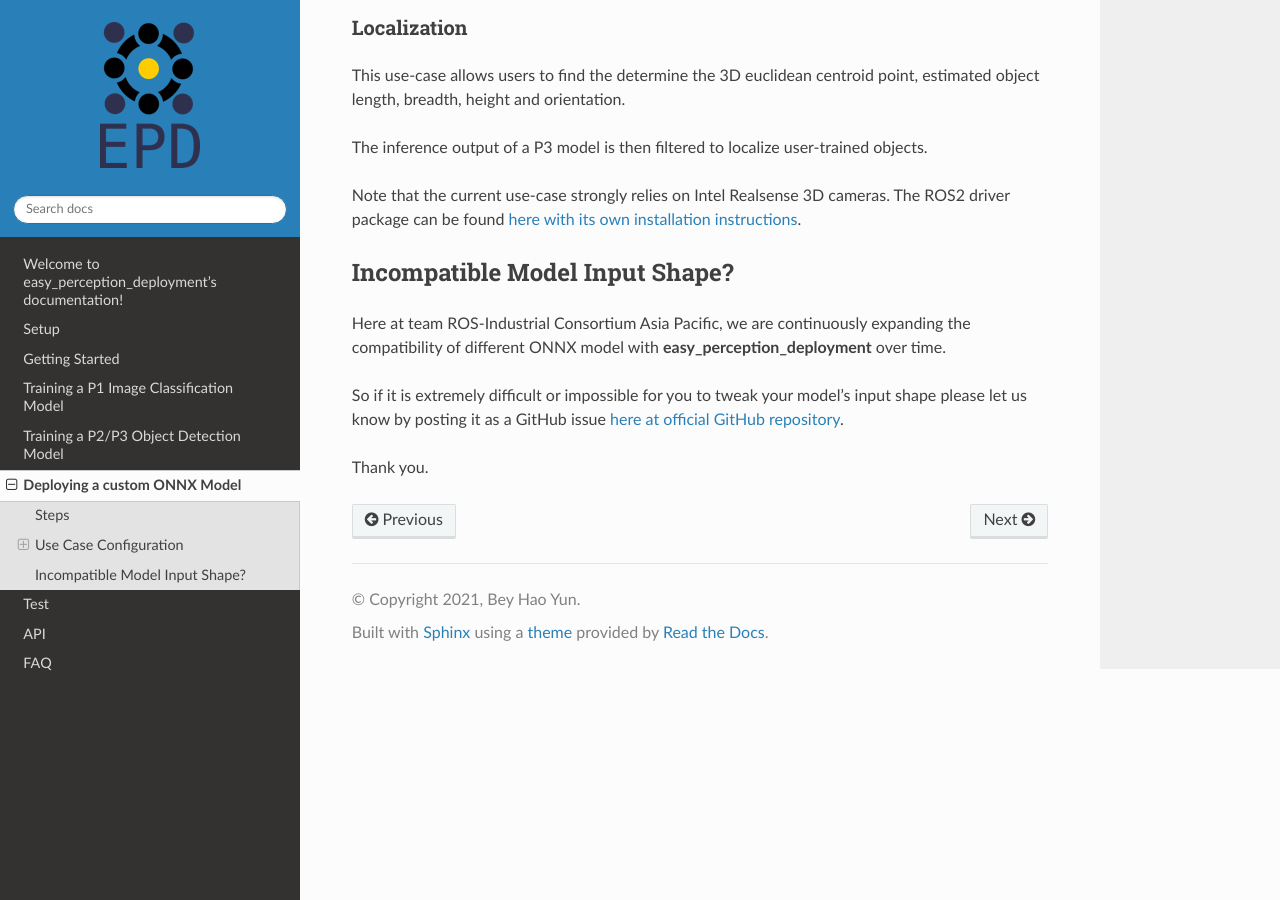
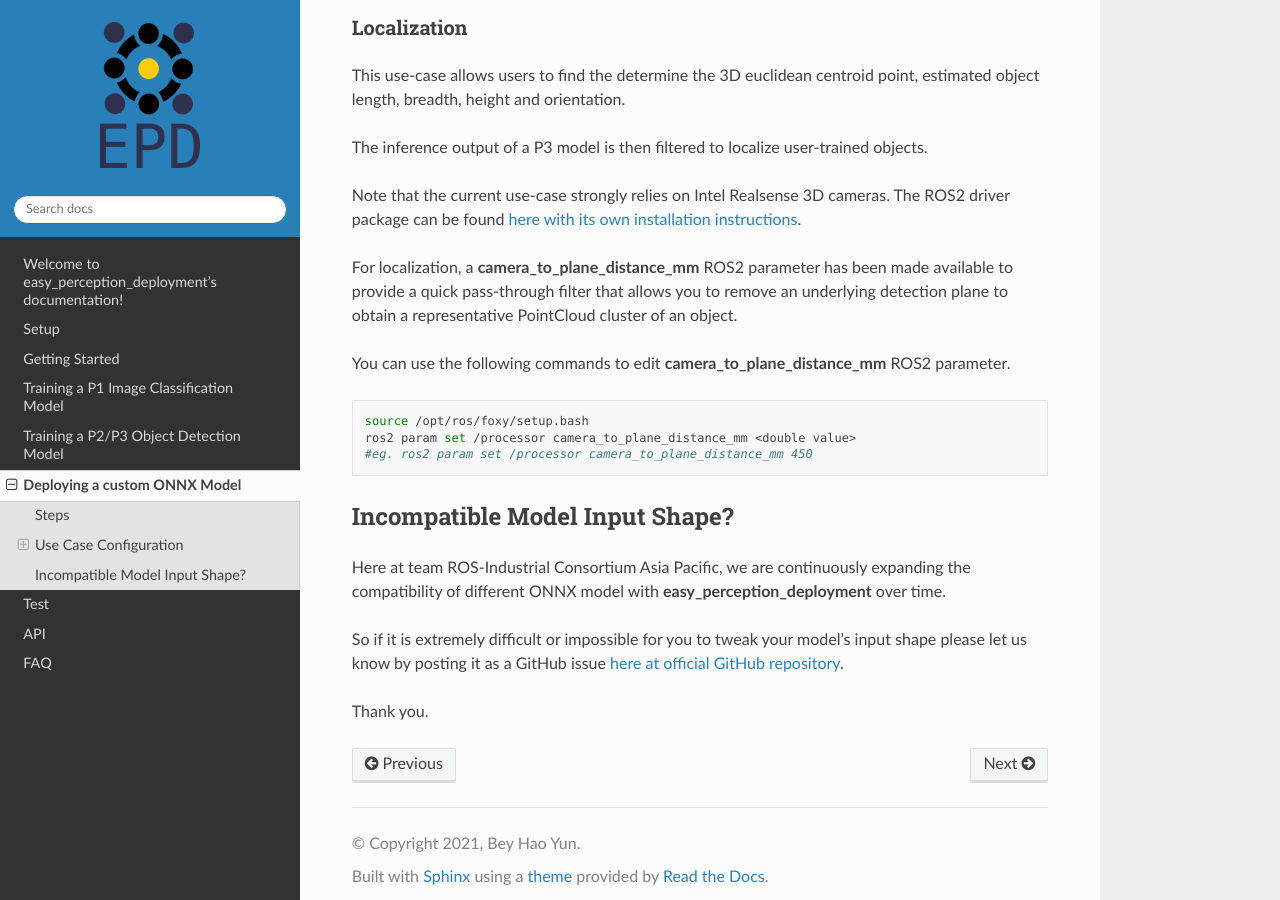
Before and after one commit to ros-industrial/easy_perception_deployment, a Sphinx documentation site: the page built from docs/guide/custom_deploy.rst, in a window 1280 px wide and 900 px high, scrolled down 2044 px. Built offline with Sphinx 7.4.7 and the Read the Docs theme 2.0.0, drawn with Linux system fonts in a browser that asks for light colours.

Commit message:
:hammer: Included camera_to_plane_distance_mm ROS2 parameter configuration command instructions.

```diff
--- a/docs/guide/custom_deploy.rst
+++ b/docs/guide/custom_deploy.rst
@@ -83,6 +83,16 @@ The inference output of a P3 model is then filtered to localize user-trained obj
 
 Note that the current use-case strongly relies on Intel Realsense 3D cameras. The ROS2 driver package can be found `here with its own installation instructions <https://github.com/intel/ros2_intel_realsense>`_.
 
+For localization, a **camera_to_plane_distance_mm** ROS2 parameter has been made available to provide a quick pass-through filter that allows you to remove an underlying detection plane to obtain a representative PointCloud cluster of an object.
+
+You can use the following commands to edit **camera_to_plane_distance_mm** ROS2 parameter.
+
+.. code-block:: bash
+
+   source /opt/ros/foxy/setup.bash
+   ros2 param set /processor camera_to_plane_distance_mm <double value>
+   #eg. ros2 param set /processor camera_to_plane_distance_mm 450
+
 
 Incompatible Model Input Shape?
 ++++++++++++++++++++++++++++++++
--- a/docs/index.rst
+++ b/docs/index.rst
@@ -9,7 +9,6 @@ Welcome to easy_perception_deployment's documentation!
 .. toctree::
    :maxdepth: 2
    :caption: Contents:
-
 
 
 Indices and tables
```
Also changed, not shown: 8 other files.
